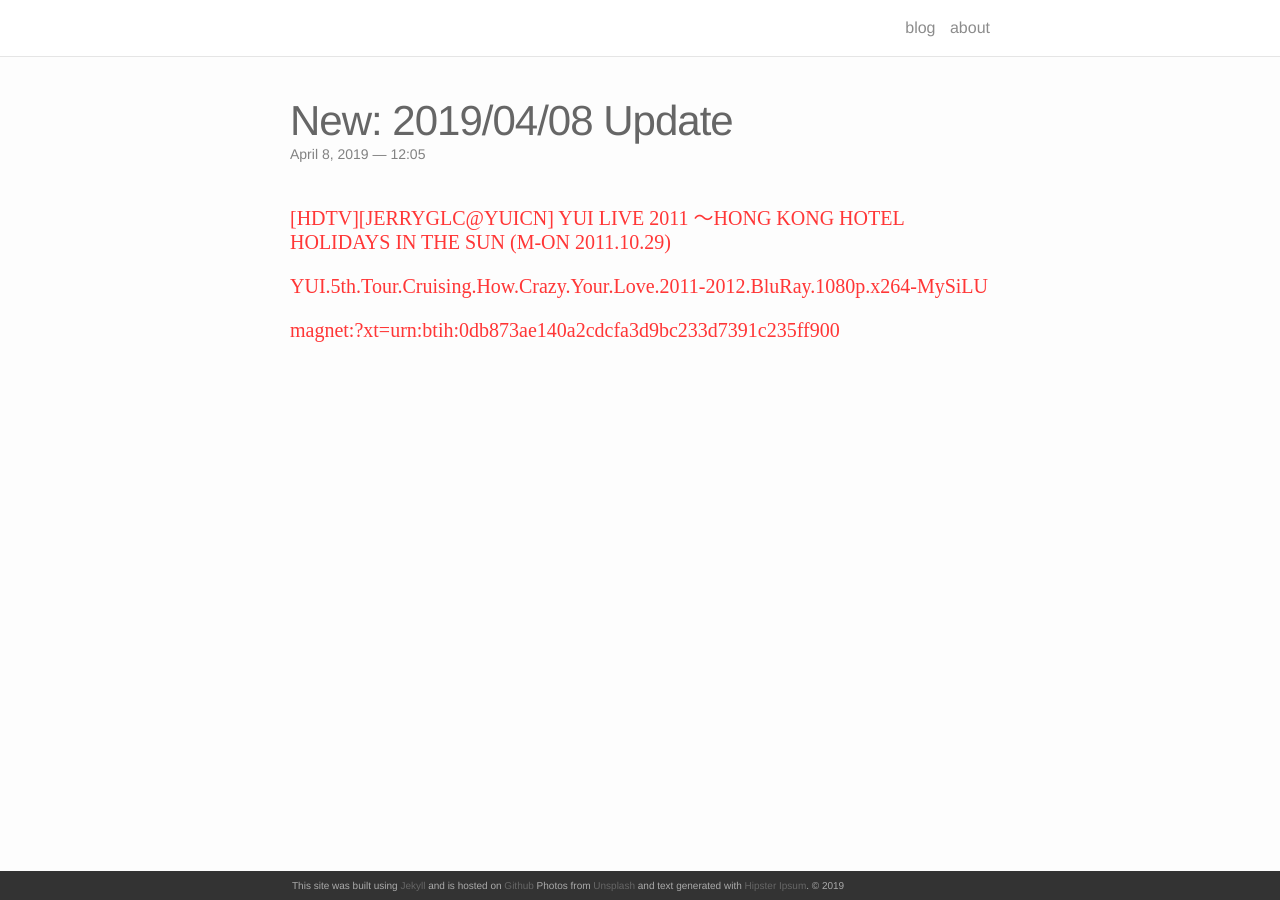
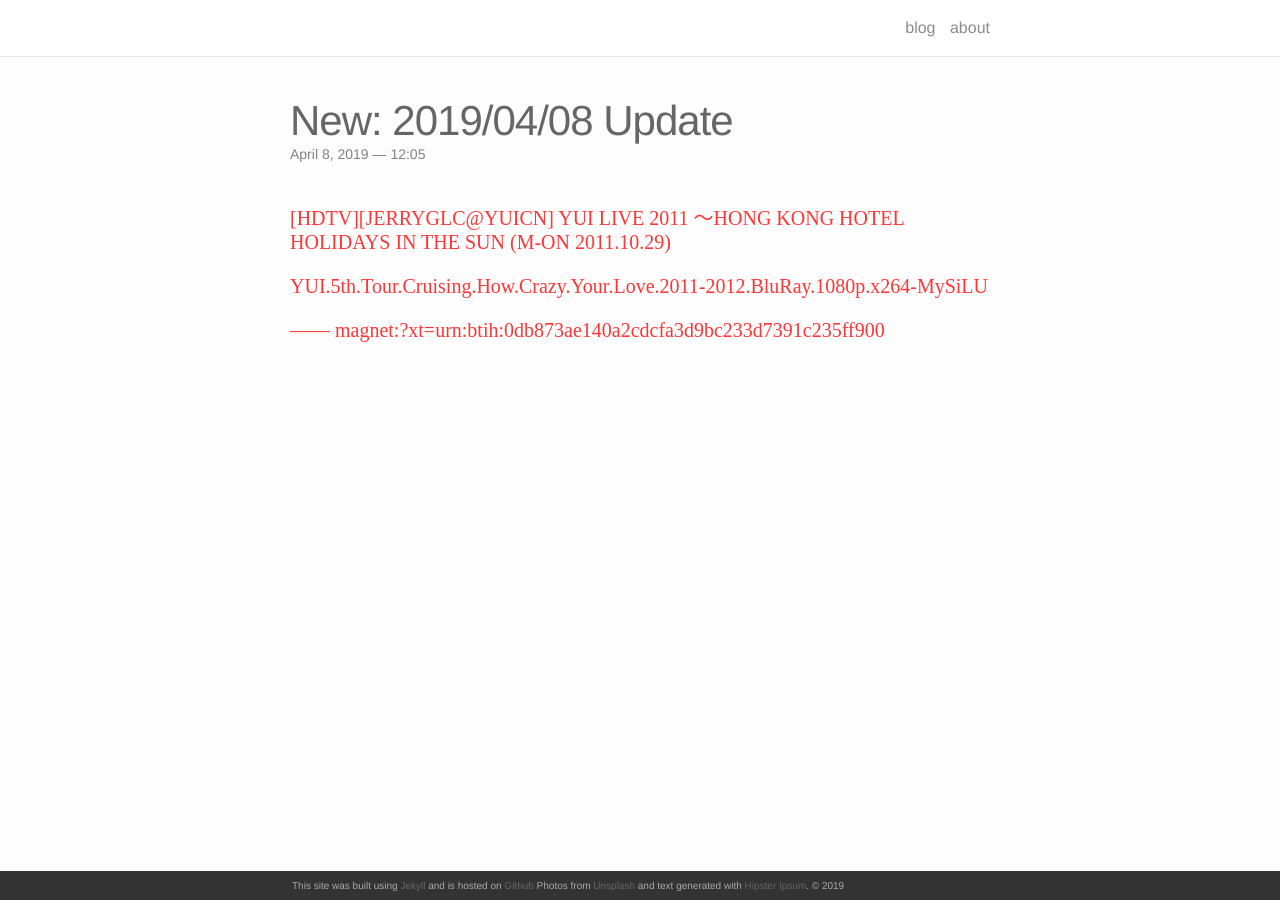
Before and after one commit to huidaoweilai2019/huidaoweilai2019.github.io, a Jekyll site: the page built from _posts/2019-04-08-update.markdown, in a window 1280 px wide. Built offline with Jekyll 4.4.1, drawn with Linux system fonts in a browser that asks for light colours; nearby versions of some CDN libraries.

Commit message:
Update 2019-04-08-update.markdown

```diff
--- a/_posts/2019-04-08-update.markdown
+++ b/_posts/2019-04-08-update.markdown
@@ -13,4 +13,4 @@ description:
 
 <ul></ul>
 
-#### <font face="Segoe UI Symbol" color="#FF3636">magnet:?xt=urn:btih:0db873ae140a2cdcfa3d9bc233d7391c235ff900</font>
+#### <font face="Segoe UI Symbol" color="#FF3636"> —— magnet:?xt=urn:btih:0db873ae140a2cdcfa3d9bc233d7391c235ff900</font>
```
